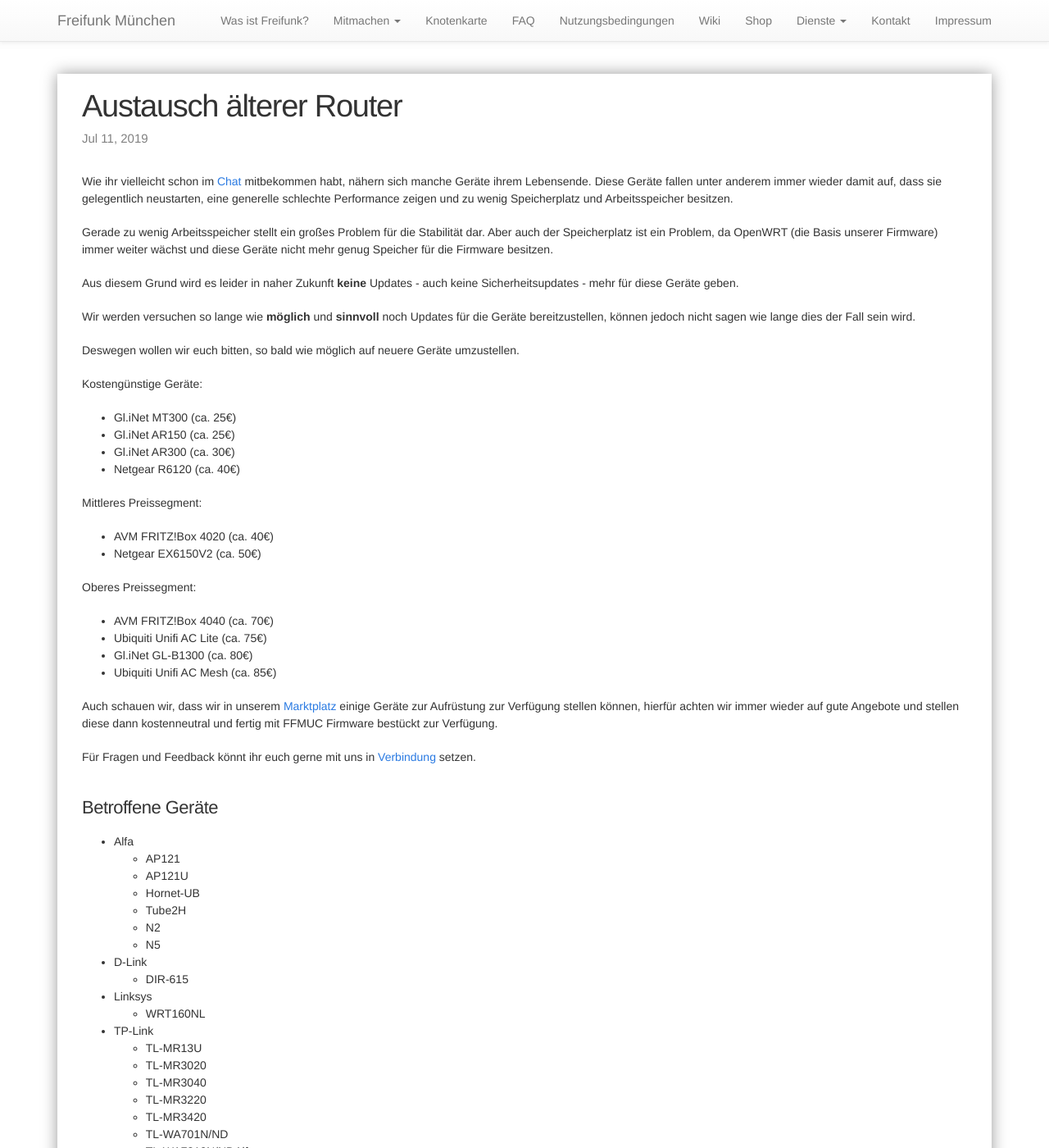
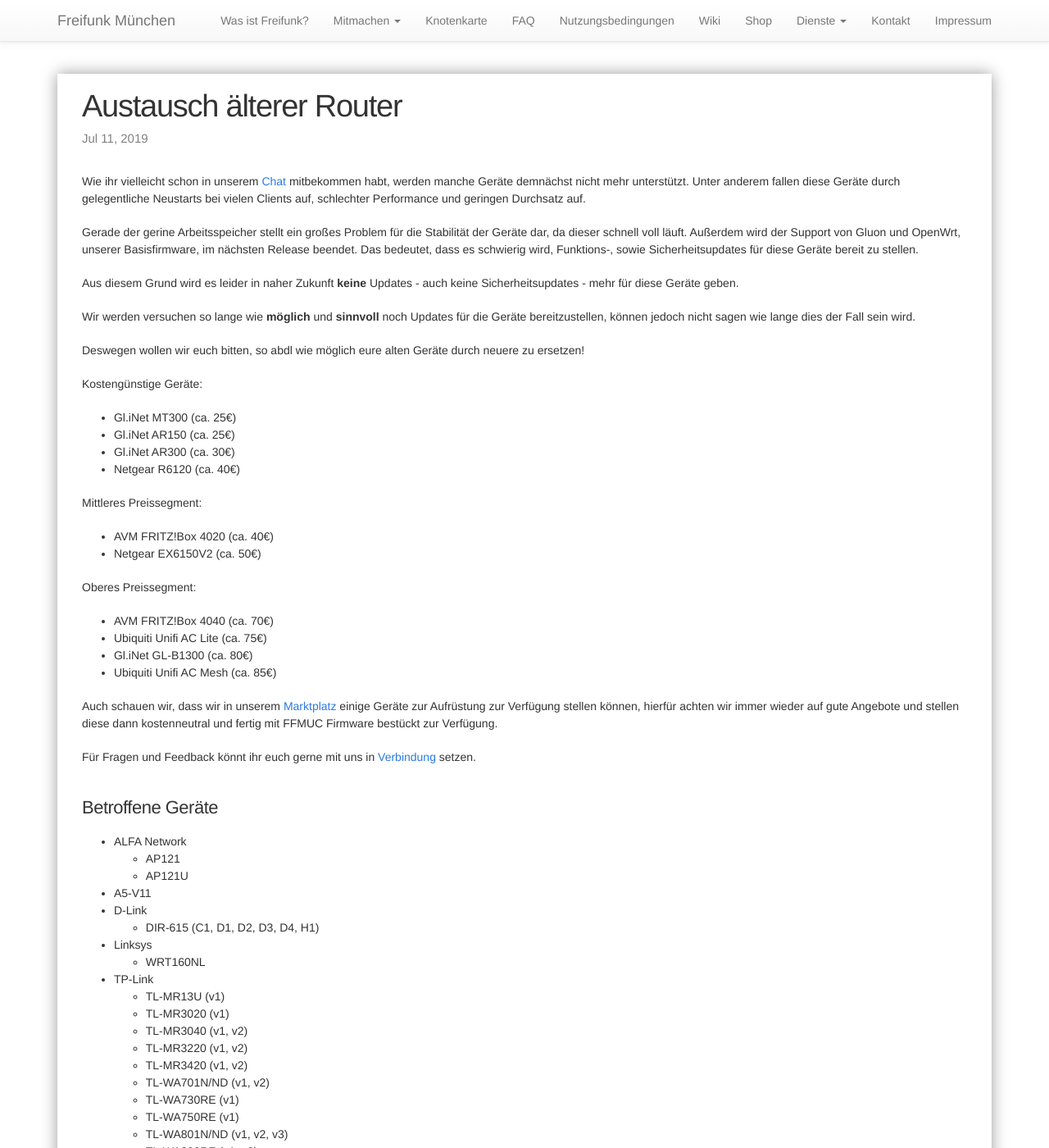
Before and after one commit to freifunkMUC/freifunkmuc.github.io, a Jekyll site: the page built from _posts/2019-07-11-austausch-aelterer-geraete.markdown, in a window 1280 px wide and 1400 px high. Shown: the whole window at 82% size. Built offline with Jekyll 4.4.1, drawn with Linux system fonts in a browser that asks for light colours; some of the changed text lies outside the part shown.

Commit message:
Updated: Device list & text

```diff
--- a/_posts/2019-07-11-austausch-aelterer-geraete.markdown
+++ b/_posts/2019-07-11-austausch-aelterer-geraete.markdown
@@ -5,15 +5,15 @@ date:   2019-07-11 14:00:00
 categories: freifunkmuc
 ---
 
-Wie ihr vielleicht schon im [Chat](https://chat.ffmuc.net) mitbekommen habt, nähern sich manche Geräte ihrem Lebensende. Diese Geräte fallen unter anderem  immer wieder damit auf, dass sie gelegentlich neustarten, eine generelle schlechte Performance zeigen und zu wenig Speicherplatz und Arbeitsspeicher besitzen.
+Wie ihr vielleicht schon in unserem [Chat](https://chat.ffmuc.net) mitbekommen habt, werden manche Geräte demnächst nicht mehr unterstützt. Unter anderem fallen diese Geräte durch gelegentliche Neustarts bei vielen Clients auf, schlechter Performance und geringen Durchsatz auf.
 
-Gerade zu wenig Arbeitsspeicher stellt ein großes Problem für die Stabilität dar. Aber auch der Speicherplatz ist ein Problem, da OpenWRT (die Basis unserer Firmware) immer weiter wächst und diese Geräte nicht mehr genug Speicher für die Firmware besitzen.
+Gerade der gerine Arbeitsspeicher stellt ein großes Problem für die Stabilität der Geräte dar, da dieser schnell voll läuft. Außerdem wird der Support von Gluon und OpenWrt, unserer Basisfirmware, im nächsten Release beendet. Das bedeutet, dass es schwierig wird, Funktions-, sowie Sicherheitsupdates für diese Geräte bereit zu stellen.
 
 Aus diesem Grund wird es leider in naher Zukunft **keine** Updates - auch keine Sicherheitsupdates - mehr für diese Geräte geben.
 
 Wir werden versuchen so lange wie **möglich** und **sinnvoll** noch Updates für die Geräte bereitzustellen, können jedoch nicht sagen wie lange dies der Fall sein wird.
 
-Deswegen wollen wir euch bitten, so bald wie möglich auf neuere Geräte umzustellen.
+Deswegen wollen wir euch bitten, so abdl wie möglich eure alten Geräte durch neuere zu ersetzen!
 
 Kostengünstige Geräte:
 
@@ -40,55 +40,53 @@ Für Fragen und Feedback könnt ihr euch gerne mit uns in [Verbindung](https://f
 
 ### Betroffene Geräte
 
-* Alfa
+* ALFA Network
   * AP121
   * AP121U
-  * Hornet-UB
-  * Tube2H
-  * N2
-  * N5
+* A5-V11
 * D-Link
-  * DIR-615
+  * DIR-615 (C1, D1, D2, D3, D4, H1)
 * Linksys
   * WRT160NL
 * TP-Link
-  * TL-MR13U
-  * TL-MR3020
-  * TL-MR3040
-  * TL-MR3220
-  * TL-MR3420
-  * TL-WA701N/ND
-  * TL-WA7210N/NDAlfa
-  * TL-WA730RE
-  * TL-WA750RE
-  * TL-WA7510N
-  * TL-WA801N/ND
-  * TL-WA830RE
-  * TL-WA850RE
-  * TL-WA860RE
-  * TL-WA901N/ND
-  * TL-WR1043N/ND (V1)
-  * TL-WR703N
-  * TL-WR710N
-  * TL-WR740N/ND
-  * TL-WR741N/ND
-  * TL-WR743N/ND
-  * TL-WR802N
-  * TL-WR810N
-  * TL-WR841N/ND
-  * TL-WR842N/ND (v1, v2)
-  * TL-WR843N/ND
-  * TL-WR940N/ND
-  * TL-WR941N/ND
+  * TL-MR13U (v1)
+  * TL-MR3020 (v1)
+  * TL-MR3040 (v1, v2)
+  * TL-MR3220 (v1, v2)
+  * TL-MR3420 (v1, v2)
+  * TL-WA701N/ND (v1, v2)
+  * TL-WA730RE (v1)
+  * TL-WA750RE (v1)
+  * TL-WA801N/ND (v1, v2, v3)
+  * TL-WA830RE (v1, v2)
+  * TL-WA850RE (v1)
+  * TL-WA860RE (v1)
+  * TL-WA901N/ND (v1, v2, v3, v4, v5)
+  * TL-WA7210N (v2)
+  * TL-WA7510N (v1)
+  * TL-WR703N (v1)
+  * TL-WR710N (v2)
+  * TL-WR740N (v1, v3, v4, v5)
+  * TL-WR741N/ND (v1, v2, v4, v5)
+  * TL-WR743N/ND (v1, v2)
+  * TL-WR840N (v2)
+  * TL-WR841N/ND (v3, v5, v7, v8, v9, v10, v11, v12)
+  * TL-WR843N/ND (v1)
+  * TL-WR940N (v1, v2, v3, v4, v5, v6)
+  * TL-WR941ND (v2, v3, v4, v5, v6)
+  * RE450 (v1)
+
 * Ubiquiti Networks
-  * AirGateway
-  * AirRouter
-  * Bullet
-  * Litestation SR71
-  * NanoStation Loco M2
-  * NanoStation Loco M5
+  * Air Gateway
+  * Air Gateway LR
+  * Air Gateway PRO
+  * Air Router
+  * Bullet M2
+  * Bullet M5
+  * Loco M2
+  * Loco M5
   * NanoStation M2
   * NanoStation M5
-  * PicoStation
+  * PicoStation M2
 * VoCore
-  * VoCore
+  * VoCore (8M, 16M)
```
